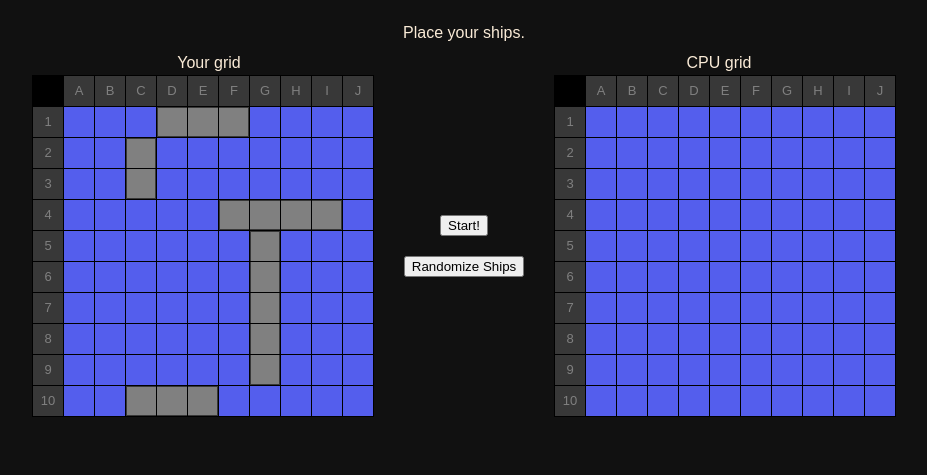
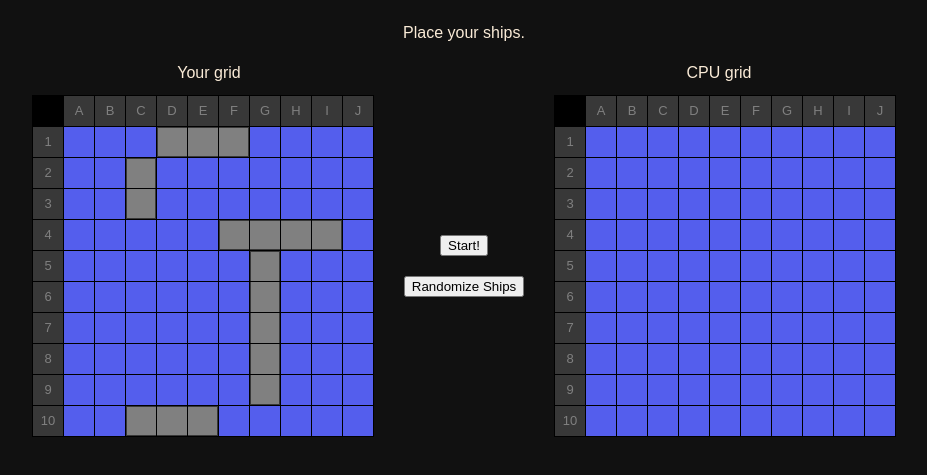
Before and after one commit to sjmy/battleship, a website built with webpack: page src/index.html in a window 1280 px wide. Shown: the part 101-576 px from the top of the page, without its empty margins (176-1103 px from the left). Built offline with nearby package versions, Linux system fonts and the light colour scheme.

Commit message:
Min-width constraints on non-gameboard divs

```diff
--- a/src/styles.css
+++ b/src/styles.css
@@ -20,6 +20,7 @@ body {
   color: antiquewhite;
   height: 60%;
   margin-top: 50px;
+  min-width: 865px;
 }
 
 h1,
@@ -39,6 +40,8 @@ ul {
   display: flex;
   justify-content: center;
   height: 30px;
+  padding-bottom: 10px;
+  min-width: 865px;
 }
 
 .board-labels {
@@ -47,6 +50,8 @@ ul {
   place-items: center;
   justify-content: center;
   gap: 180px;
+  padding-bottom: 10px;
+  min-width: 865px;
 }
 
 .gameboards {
```
